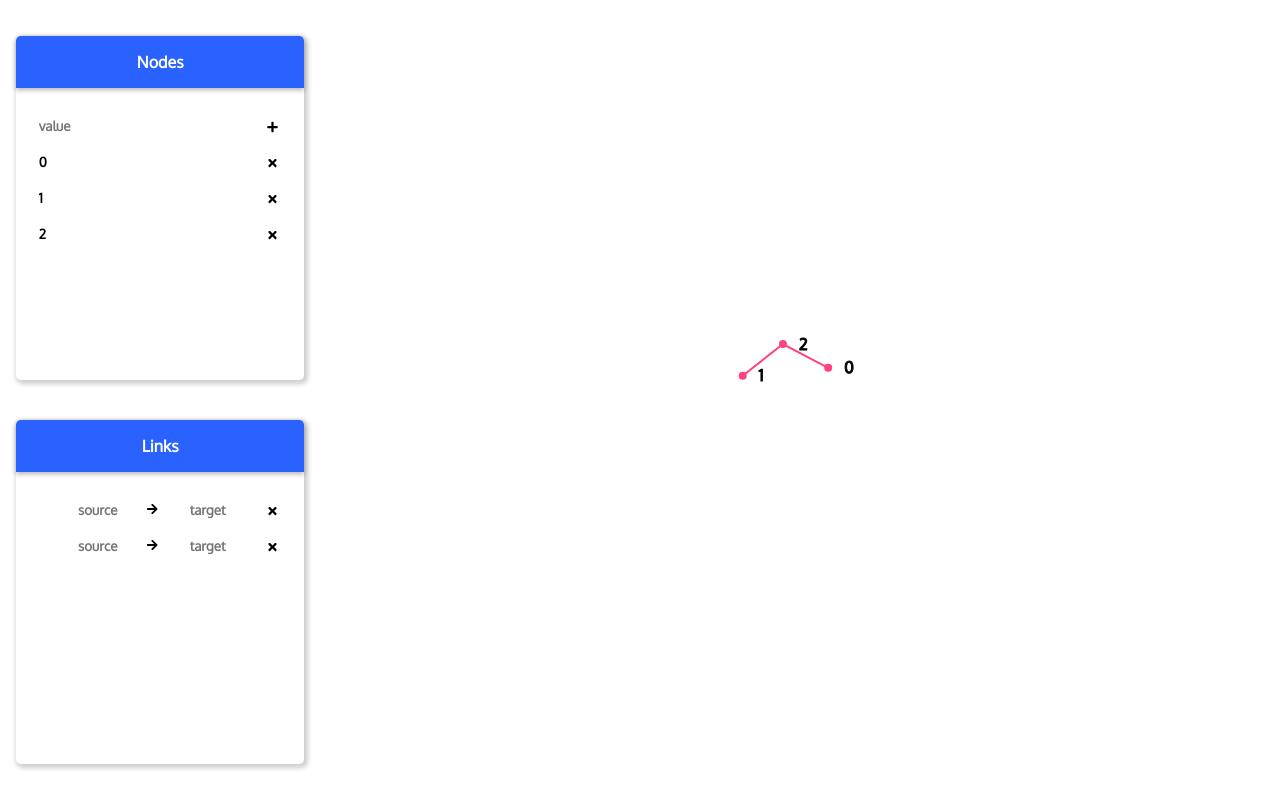
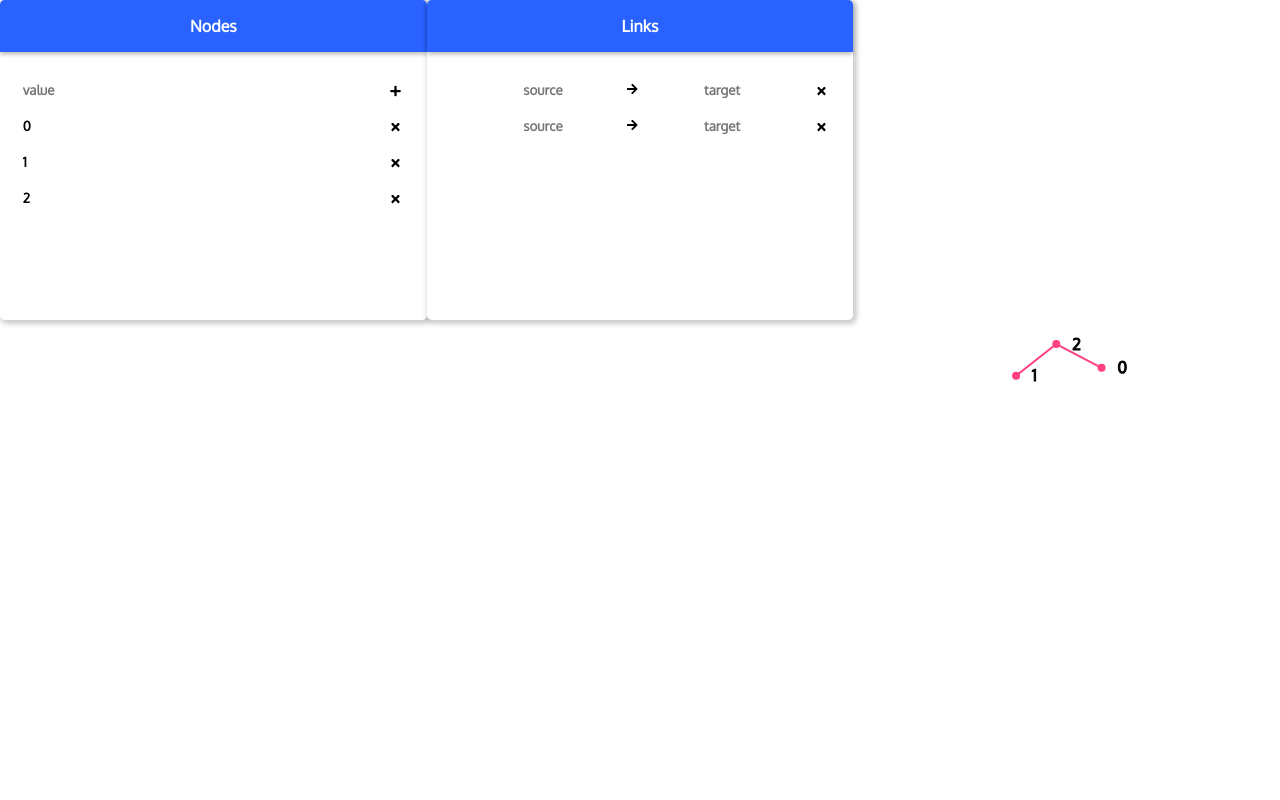
Before and after one commit to romangvk/graph-explorer, a React (Create React App) app: page / in a window 1280 px wide. Built offline with nearby package versions, Linux system fonts and the light colour scheme.

Commit message:
moved control panel layout into FloatingPanel

```diff
--- a/src/App.js
+++ b/src/App.js
@@ -5,6 +5,7 @@ import NodeEditor from './components/NodeEditor';
 import LinkEditor from './components/LinkEditor';
 import * as G from './util/graph';
 import { faPlus, faTimes } from '@fortawesome/free-solid-svg-icons'
+import FloatingPanel from './components/FloatingPanel';
 
 function App() {
   const [graph, setGraph] = useState(G.addLink(G.addNode(G.create(), 0, 1, 2), 1, 2, 2, 0));
@@ -14,10 +15,7 @@ function App() {
 
   return (
     <div className="App">
-      <div className="side-panel">
-        <div className="half-panel">
-          <div className="half-panel-title"><b>Nodes</b></div>
-          <div className="half-panel-content">
+      <FloatingPanel title="Nodes">
         <NodeEditor value={addV} inputRef={addNodeRef}
           change={(v) => setAddV(v)}
           action={() => {
@@ -45,11 +43,8 @@ function App() {
             );
           })}
         </div>
-          </div>
-        </div>
-        <div className="half-panel">
-          <div className="half-panel-title"><b>Links</b></div>
-          <div className="half-panel-content">
+      </FloatingPanel>
+      <FloatingPanel title="Links">
         <div className="list">
           {graph.links.map((link, i) => {
             return (
@@ -58,9 +53,7 @@ function App() {
             );
           })}
         </div>
-          </div>
-        </div>
-      </div>
+      </FloatingPanel>
       <GraphDisplay nodes={graph.nodes} links={graph.links}
         onClickNode={(d) => {
           nodeRefs.current[d.id].focus();
```
Lines whose indentation alone changed are shown as unchanged.
